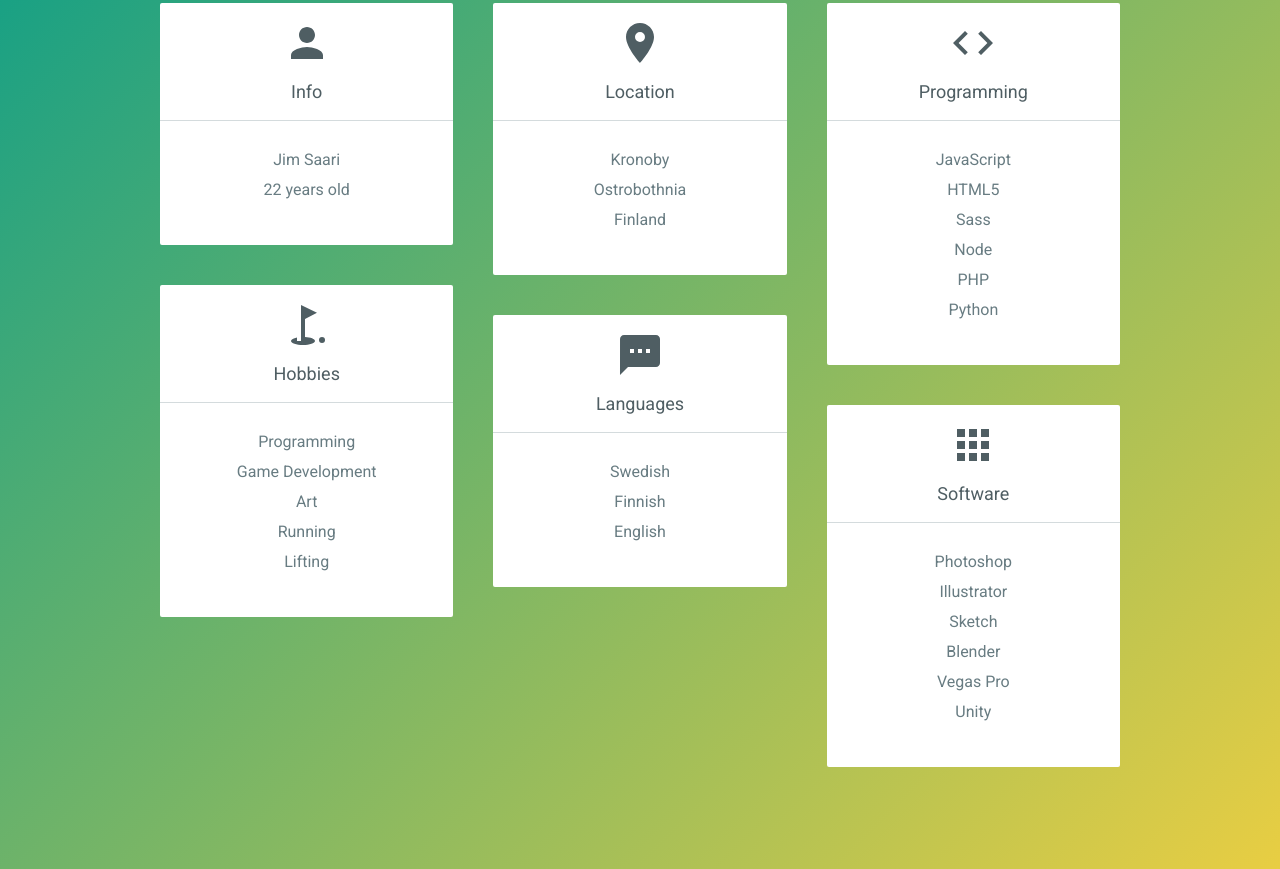
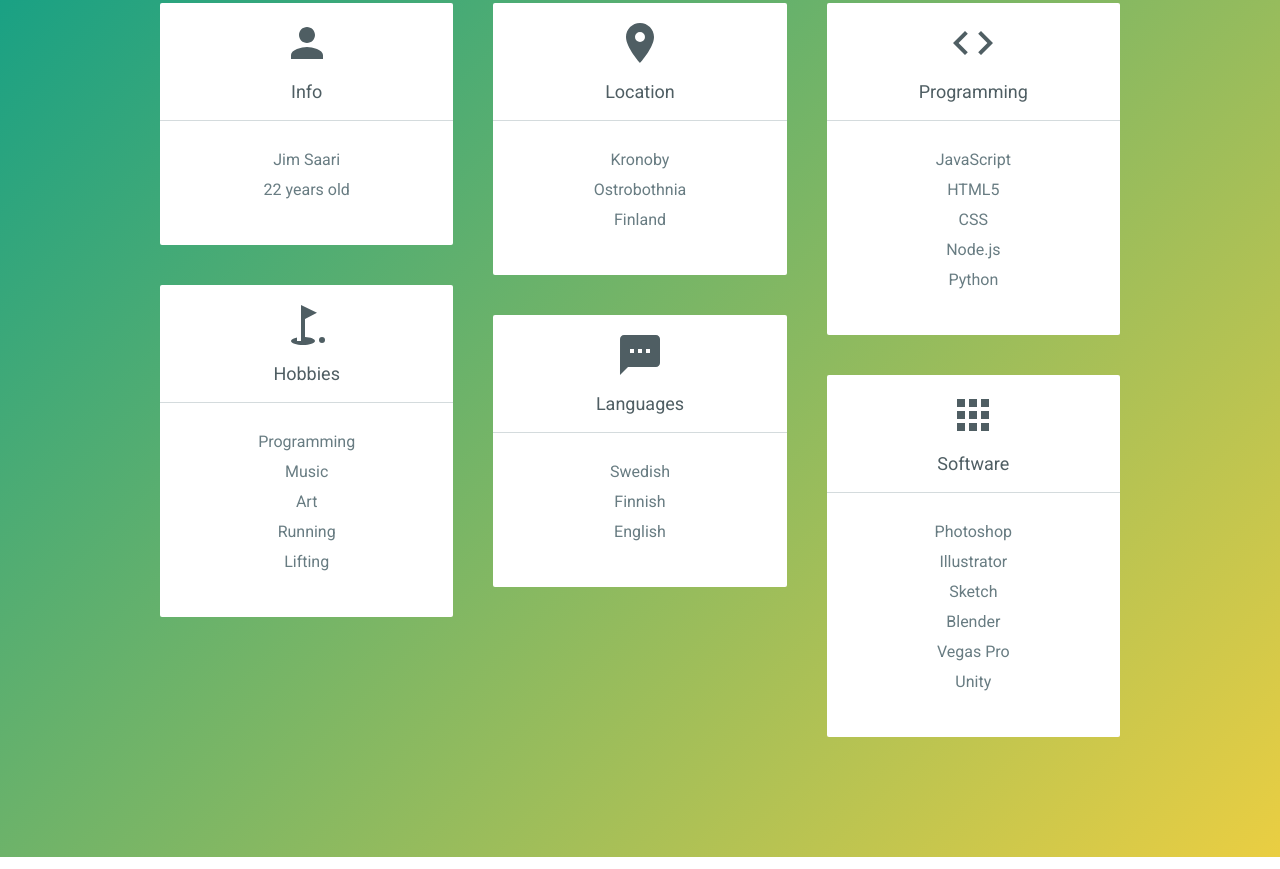
Before and after one commit to jsaari97/jsaari97.github.io, a plain HTML site: page index.html in a window 1280 px wide. Shown: the part 1671-2540 px from the top of the page. Drawn offline with Linux system fonts and the light colour scheme.

Commit message:
edit page info

```diff
--- a/index.html
+++ b/index.html
@@ -668,7 +668,7 @@
             <h5 class="about-item-header">Hobbies</h5>
             <ul class="about-item-list">
               <li>Programming</li>
-              <li>Game Development</li>
+              <li>Music</li>
               <li>Art</li>
               <li>Running</li>
               <li>Lifting</li>
@@ -704,9 +704,8 @@
             <ul class="about-item-list">
               <li>JavaScript</li>
               <li>HTML5</li>
-              <li>Sass</li>
-              <li>Node</li>
-              <li>PHP</li>
+              <li>CSS</li>
+              <li>Node.js</li>
               <li>Python</li>
             </ul>
           </div>
@@ -773,9 +772,6 @@
         </a><a class="contact-item" href="https://www.linkedin.com/in/jim-saari/" target="_blank"><svg>
             <use xlink:href="./svg/sprite.svg#linkedin" /></svg><span>Jim Saari</span>
           <div class="rippleJS"></div>
-        </a><a class="contact-item" href="https://twitter.com/jSaari97" target="_blank"><svg>
-            <use xlink:href="./svg/sprite.svg#twitter" /></svg><span>@jSaari97</span>
-          <div class="rippleJS"></div>
         </a><a class="contact-item" href="https://github.com/jsaari97" target="_blank"><svg>
             <use xlink:href="./svg/sprite.svg#github" /></svg><span>jsaari97</span>
           <div class="rippleJS"></div>
```
